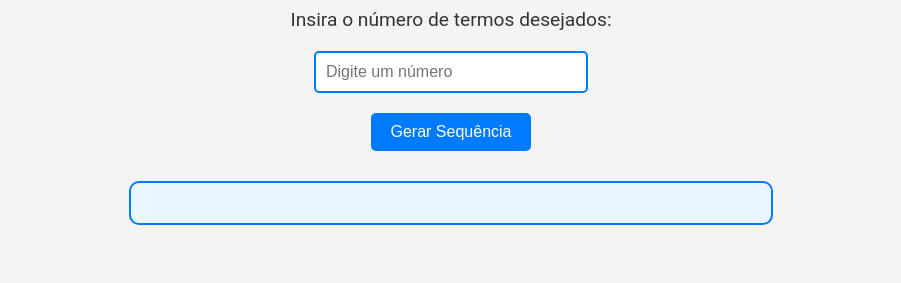
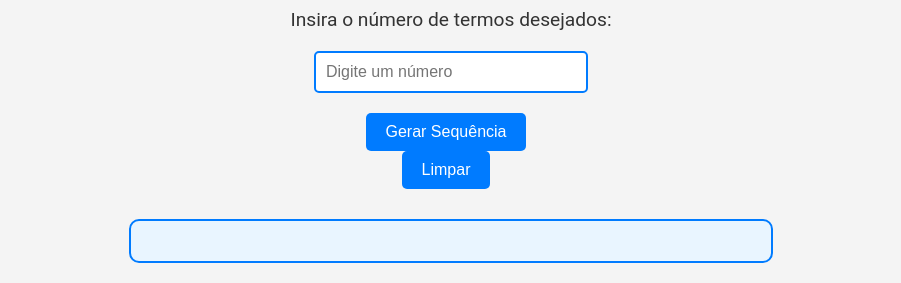
Before and after one commit to FerreiraFilipi/contador-fibonacci, a plain HTML site: page index.html in a window 1280 px wide. Shown: the part 821-1104 px from the top of the page, without its empty margins (189-1090 px from the left). Before the commit the page ends 1066 px from the top, so only its background shows below. Drawn offline with Linux system fonts and the light colour scheme.

Commit message:
Update index.html
Adição de botão

```diff
--- a/index.html
+++ b/index.html
@@ -60,6 +60,7 @@
             border-radius: 5px;
             cursor: pointer;
             transition: background-color 0.3s ease;
+            margin-right: 10px; /* Espaço entre os botões */
         }
         button:hover {
             background-color: #0056b3;
@@ -102,6 +103,7 @@
     <p>Insira o número de termos desejados:</p>
     <input type="number" id="termInput" min="1" placeholder="Digite um número">
     <button onclick="generateFibonacci()">Gerar Sequência</button>
+    <button onclick="clearFields()">Limpar</button>
     <div id="result"></div>
     <script src="script.js"></script>
 </body>
```
